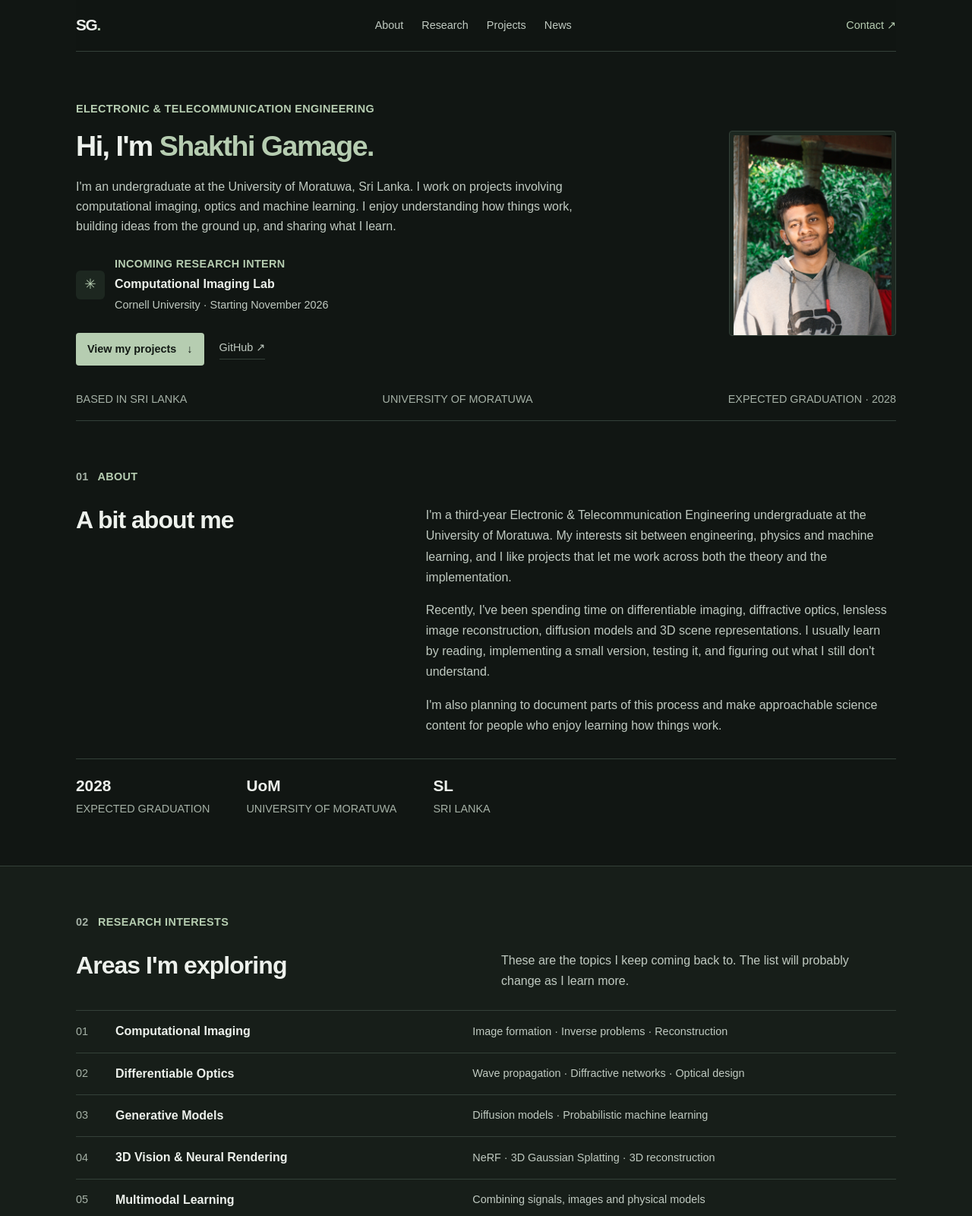
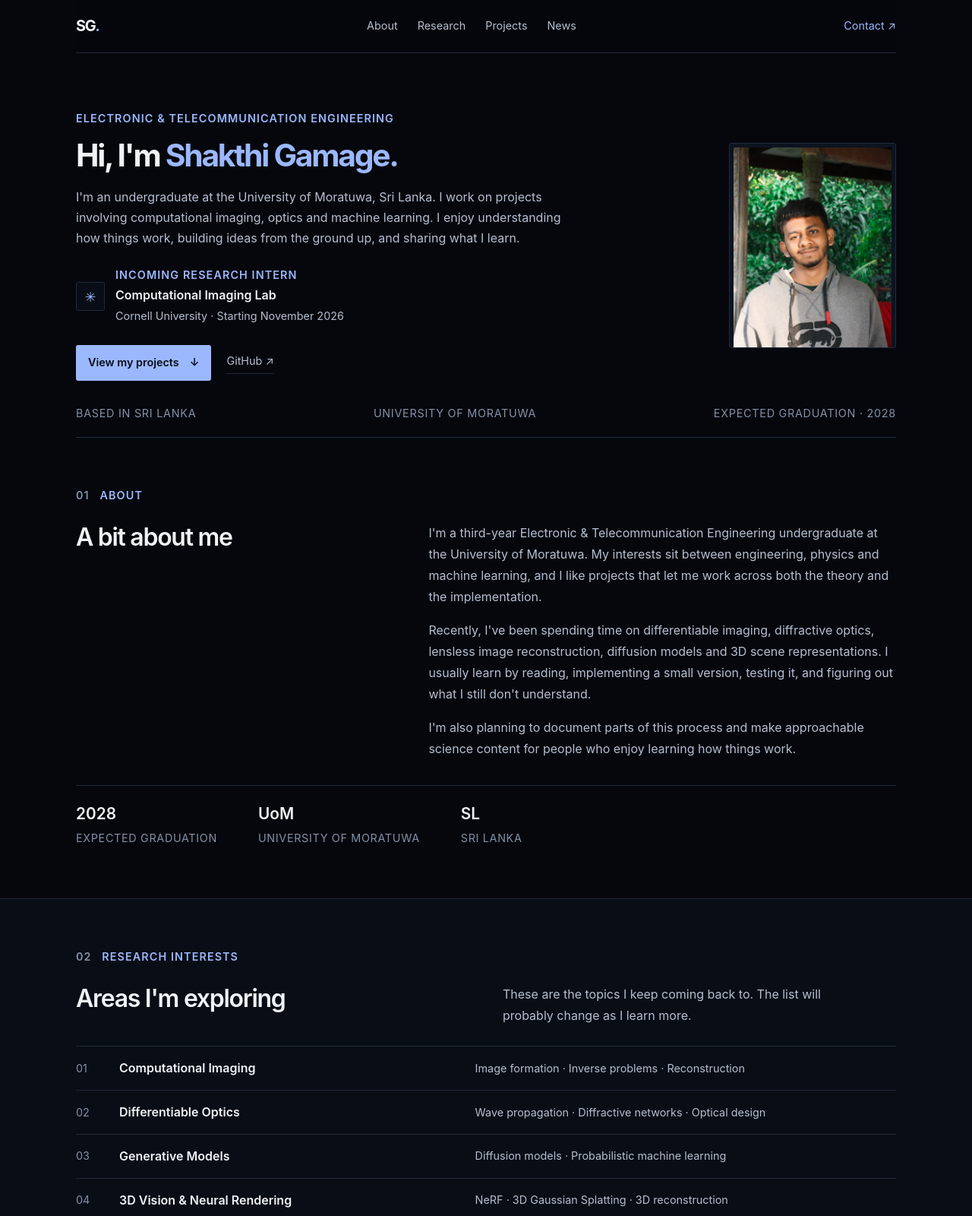
Before and after one commit to GamageShakthi/GamageShakthi.github.io, a plain HTML site: page index.html in a window 1280 px wide. Shown: the top 1600 px of the page at 76% size. Drawn offline with Linux system fonts and the light colour scheme.

Commit message:
Replace content

```diff
--- a/styles.css
+++ b/styles.css
@@ -1,13 +1,18 @@
+/* Shakthi Gamage | midnight theme
+   Minimal editorial layout. No gradients, glow effects or oversized cards. */
+
 :root {
   color-scheme: dark;
-  --bg: #111613;
-  --surface: #171e19;
-  --surface-raised: #1d2720;
-  --text: #edf1ec;
-  --muted: #c0cac1;
-  --soft: #a5b1a6;
-  --line: #344139;
-  --accent: #b6cdb1;
+  --bg: #05070c;
+  --surface: #090d15;
+  --surface-raised: #0d1320;
+  --surface-soft: #111a2a;
+  --text: #f0f3f8;
+  --muted: #b5bfd0;
+  --soft: #8491a7;
+  --line: #202b3d;
+  --accent: #9bb8ff;
+  --accent-strong: #c2d2ff;
   --content: 1080px;
   --heading: 2rem;
   --body: 1rem;
@@ -15,22 +20,23 @@
 }
 
 * { box-sizing: border-box; }
-html { scroll-behavior: smooth; scroll-padding-top: 78px; }
+html { scroll-behavior: smooth; scroll-padding-top: 78px; background: var(--bg); }
 body {
   margin: 0;
-  background: var(--bg);
+  background: var(--bg) !important;
   color: var(--text);
-  font-family: Arial, Helvetica, sans-serif;
+  font-family: Inter, ui-sans-serif, system-ui, -apple-system, BlinkMacSystemFont, "Segoe UI", sans-serif;
   font-size: var(--body);
-  line-height: 1.65;
+  line-height: 1.68;
   -webkit-font-smoothing: antialiased;
+  text-rendering: optimizeLegibility;
 }
 a { color: inherit; text-decoration: none; }
 img { display: block; max-width: 100%; }
 .page-shell { width: min(calc(100% - 48px), var(--content)); margin: 0 auto; }
 
 .nav {
-  min-height: 68px;
+  min-height: 70px;
   display: flex;
   align-items: center;
   justify-content: space-between;
@@ -38,14 +44,15 @@ img { display: block; max-width: 100%; }
   position: sticky;
   top: 0;
   z-index: 10;
-  background: rgba(17, 22, 19, 0.97);
+  background: rgba(5, 7, 12, 0.97);
   border-bottom: 1px solid var(--line);
 }
-.wordmark { font-size: 1.3rem; font-weight: 700; letter-spacing: -0.06em; }
+.wordmark { font-size: 1.25rem; font-weight: 700; letter-spacing: -0.07em; }
 .wordmark span { color: var(--accent); }
-.nav-links { display: flex; gap: 24px; color: var(--muted); font-size: var(--small); }
+.nav-links { display: flex; gap: 26px; color: var(--muted); font-size: var(--small); }
+.nav-links a, .nav-contact, .text-link, .project-link, .compact-projects a, .social-links a { transition: color 150ms ease; }
 .nav-links a:hover, .nav-contact:hover, .text-link:hover,
-.project-link:hover, .compact-projects a:hover, .social-links a:hover { color: var(--accent); }
+.project-link:hover, .compact-projects a:hover, .social-links a:hover { color: var(--accent-strong); }
 .nav-contact { color: var(--accent); font-size: var(--small); }
 
 .eyebrow, .section-label, .role-kicker, .project-meta, .project-group-title,
@@ -53,32 +60,33 @@ img { display: block; max-width: 100%; }
   color: var(--accent);
   font-size: var(--small);
   font-weight: 600;
-  letter-spacing: 0.025em;
+  letter-spacing: 0.075em;
+  line-height: 1.45;
 }
 .hero {
-  min-height: 460px;
-  padding: 64px 0 72px;
+  min-height: 485px;
+  padding: 76px 0 74px;
   display: grid;
   grid-template-columns: minmax(0, 1.5fr) minmax(180px, 0.65fr);
   align-items: center;
-  gap: 52px;
+  gap: 54px;
   position: relative;
 }
 .hero h1 {
-  margin: 12px 0 18px;
-  font-size: 2.35rem;
-  line-height: 1.18;
-  letter-spacing: -0.04em;
+  margin: 13px 0 18px;
+  font-size: 2.55rem;
+  line-height: 1.14;
+  letter-spacing: -0.055em;
   font-weight: 650;
 }
 .hero h1 span { color: var(--accent); }
 .hero-intro { max-width: 660px; color: var(--muted); margin: 0; }
-.hero-role { display: flex; align-items: center; gap: 13px; margin: 24px 0; }
+.hero-role { display: flex; align-items: center; gap: 14px; margin: 26px 0; }
 .role-mark {
   width: 38px; height: 38px; flex: 0 0 auto;
   display: grid; place-items: center;
-  border-radius: 6px; background: var(--surface-raised);
-  color: var(--accent); font-size: 1.15rem;
+  border: 1px solid var(--line); border-radius: 3px;
+  background: var(--surface); color: var(--accent); font-size: 1.1rem;
 }
 .hero-role div { display: grid; gap: 2px; }
 .hero-role strong { font-size: var(--body); font-weight: 600; }
@@ -86,40 +94,41 @@ img { display: block; max-width: 100%; }
 .hero-actions { display: flex; align-items: center; gap: 20px; }
 .button {
   display: inline-flex; align-items: center; gap: 14px;
-  padding: 10px 15px; border-radius: 4px;
+  padding: 10px 15px; border: 1px solid transparent; border-radius: 3px;
   font-size: var(--small); font-weight: 600;
+  transition: background 150ms ease, border-color 150ms ease, color 150ms ease;
 }
-.button-dark { color: #121914; background: var(--accent); }
-.button-dark:hover { background: #c9dbc4; }
+.button-dark { color: #070b14; background: var(--accent); }
+.button-dark:hover { color: #03050a; background: var(--accent-strong); }
 .text-link { color: var(--muted); font-size: var(--small); border-bottom: 1px solid var(--line); padding-bottom: 3px; }
 .hero-visual { width: 100%; max-width: 220px; justify-self: end; }
 .hero-bottomline {
-  position: absolute; left: 0; right: 0; bottom: 16px;
+  position: absolute; left: 0; right: 0; bottom: 18px;
   display: flex; justify-content: space-between; gap: 14px;
-  color: var(--soft); font-size: var(--small);
+  color: var(--soft); font-size: var(--small); letter-spacing: 0.05em;
 }
 
-.section { padding: 62px 0; border-top: 1px solid var(--line); }
-.section-label { margin-bottom: 24px; }
-.section-label span { color: var(--soft); margin-right: 8px; }
-h2 { margin: 0; font-size: var(--heading); line-height: 1.25; letter-spacing: -0.03em; font-weight: 600; }
-h3 { margin: 0; font-size: var(--body); line-height: 1.4; font-weight: 600; }
+.section { padding: 66px 0; border-top: 1px solid var(--line); }
+.section-label { margin-bottom: 25px; }
+.section-label span { color: var(--soft); margin-right: 9px; }
+h2 { margin: 0; font-size: var(--heading); line-height: 1.25; letter-spacing: -0.04em; font-weight: 620; }
+h3 { margin: 0; font-size: var(--body); line-height: 1.4; font-weight: 620; }
 p { margin-top: 0; }
 .about-grid, .background-grid, .recognition-grid {
-  display: grid; grid-template-columns: 0.8fr 1.2fr; gap: 48px;
+  display: grid; grid-template-columns: 0.8fr 1.2fr; gap: 54px;
 }
 .about-copy p, .feature-copy p, .projects-heading p, .research-heading p,
 .news-heading p, .section-intro {
-  color: var(--muted); font-size: var(--body); line-height: 1.7;
+  color: var(--muted); font-size: var(--body); line-height: 1.75;
 }
 .about-copy p:last-child { margin-bottom: 0; }
 .quick-facts {
-  display: flex; flex-wrap: wrap; gap: 48px;
-  margin-top: 30px; padding-top: 18px; border-top: 1px solid var(--line);
+  display: flex; flex-wrap: wrap; gap: 54px;
+  margin-top: 34px; padding-top: 20px; border-top: 1px solid var(--line);
 }
 .quick-facts div { display: grid; gap: 2px; }
-.fact-number { font-size: 1.3rem; font-weight: 600; }
-.fact-label { color: var(--soft); font-size: var(--small); }
+.fact-number { font-size: 1.3rem; font-weight: 620; }
+.fact-label { color: var(--soft); font-size: var(--small); letter-spacing: 0.045em; }
 
 .research-section, .background-section, .news-section {
   background: var(--surface);
@@ -129,14 +138,14 @@ p { margin-top: 0; }
   padding-right: max(24px, calc((100vw - var(--content)) / 2));
 }
 .research-heading, .projects-heading, .news-heading {
-  display: grid; grid-template-columns: 1fr 1fr; gap: 40px;
-  align-items: start; margin-bottom: 25px;
+  display: grid; grid-template-columns: 1fr 1fr; gap: 44px;
+  align-items: start; margin-bottom: 26px;
 }
 .research-heading p, .projects-heading p, .news-heading p { max-width: 480px; margin: 0; }
 .interest-list { border-top: 1px solid var(--line); }
 .interest-list > div {
-  display: grid; grid-template-columns: 38px minmax(205px, 0.9fr) 1.1fr;
-  align-items: center; gap: 14px; padding: 14px 0;
+  display: grid; grid-template-columns: 42px minmax(205px, 0.9fr) 1.1fr;
+  align-items: center; gap: 15px; padding: 15px 0;
   border-bottom: 1px solid var(--line);
 }
 .interest-list > div > span { color: var(--soft); font-size: var(--small); }
@@ -145,83 +154,82 @@ p { margin-top: 0; }
 
 .feature-band {
   display: grid; grid-template-columns: 270px minmax(0, 1fr);
-  align-items: center; gap: 44px; padding: 42px 0;
-  border-top: 1px solid var(--line); border-bottom: 1px solid var(--line);
+  align-items: center; gap: 48px; padding: 46px 0;
+  border-bottom: 1px solid var(--line);
 }
 .feature-image-wrap { width: 100%; max-width: 270px; }
 .feature-copy { max-width: 630px; }
-.feature-copy h2 { margin: 8px 0 12px; }
+.feature-copy h2 { margin: 9px 0 12px; }
 .feature-copy p { margin-bottom: 14px; }
 .feature-copy .text-link { display: inline-block; }
 
-.projects-heading { margin-bottom: 26px; }
+.projects-heading { margin-bottom: 28px; }
 .project-group-title {
-  margin: 28px 0 15px; padding-bottom: 9px;
+  margin: 30px 0 16px; padding-bottom: 10px;
   border-bottom: 1px solid var(--line);
 }
-.project-group-title span { color: var(--soft); margin-right: 8px; }
+.project-group-title span { color: var(--soft); margin-right: 9px; }
 .project-grid { display: grid; grid-template-columns: repeat(3, minmax(0, 1fr)); gap: 24px; }
 .project-grid.two { grid-template-columns: repeat(2, minmax(0, 1fr)); }
 .project-card { min-width: 0; }
-.project-meta { display: flex; justify-content: space-between; margin: 12px 0 7px; }
+.project-meta { display: flex; justify-content: space-between; margin: 13px 0 7px; }
 .project-card h3 { margin-bottom: 7px; }
-.project-card p { color: var(--muted); font-size: var(--body); line-height: 1.6; margin-bottom: 10px; }
+.project-card p { color: var(--muted); font-size: var(--body); line-height: 1.65; margin-bottom: 10px; }
 .tags { display: flex; flex-wrap: wrap; gap: 7px; margin: 12px 0; }
 .tags span, .skill-cloud span {
-  border: 1px solid var(--line); border-radius: 4px;
+  border: 1px solid var(--line); border-radius: 2px;
   padding: 4px 8px; color: var(--muted); font-size: var(--small);
+  background: rgba(255,255,255,0.015);
 }
 .project-link, .compact-projects a { color: var(--accent); font-size: var(--small); }
 .compact-projects { border-top: 1px solid var(--line); }
 .compact-projects article {
   display: flex; justify-content: space-between; align-items: center; gap: 25px;
-  padding: 16px 0; border-bottom: 1px solid var(--line);
+  padding: 17px 0; border-bottom: 1px solid var(--line);
 }
 .compact-projects h3 { margin: 3px 0; }
-.compact-projects p { margin: 0; color: var(--muted); font-size: var(--body); line-height: 1.6; }
+.compact-projects p { margin: 0; color: var(--muted); font-size: var(--body); line-height: 1.65; }
 .timeline { border-top: 1px solid var(--line); }
 .timeline-item {
   display: grid; grid-template-columns: 125px 1fr; gap: 16px;
-  padding: 17px 0; border-bottom: 1px solid var(--line);
+  padding: 18px 0; border-bottom: 1px solid var(--line);
 }
 .timeline-item p { color: var(--muted); margin: 4px 0; }
 .timeline-item small { color: var(--soft); font-size: var(--small); }
-.skills-wrap { margin-top: 30px; padding-top: 18px; border-top: 1px solid var(--line); }
+.skills-wrap { margin-top: 34px; padding-top: 18px; border-top: 1px solid var(--line); }
 .skills-wrap h3 { margin-bottom: 12px; }
 .skill-cloud { display: flex; flex-wrap: wrap; gap: 8px; }
 .recognition-list { border-top: 1px solid var(--line); }
-.recognition-list > div {
-  display: grid; gap: 3px; padding: 12px 0;
-  border-bottom: 1px solid var(--line);
-}
+.recognition-list > div { display: grid; gap: 3px; padding: 13px 0; border-bottom: 1px solid var(--line); }
 .recognition-list strong { font-size: var(--body); font-weight: 600; }
 .recognition-list span { color: var(--muted); font-size: var(--small); }
-.photo-gallery { display: grid; grid-template-columns: repeat(2, minmax(0, 1fr)); gap: 18px; margin-top: 26px; }
+.photo-gallery { display: grid; grid-template-columns: repeat(2, minmax(0, 1fr)); gap: 20px; margin-top: 30px; }
 
 .news-list { border-top: 1px solid var(--line); }
 .news-item {
   display: grid; grid-template-columns: 170px 1fr; gap: 22px;
-  padding: 18px 0; border-bottom: 1px solid var(--line);
+  padding: 20px 0; border-bottom: 1px solid var(--line);
 }
 .news-date, .news-tag { font-size: var(--small); }
 .news-date span { color: var(--soft); }
 .news-item h3 { margin: 4px 0; }
-.news-item p { margin: 0; color: var(--muted); font-size: var(--body); line-height: 1.6; }
+.news-item p { margin: 0; color: var(--muted); font-size: var(--body); line-height: 1.65; }
 .youtube-band {
   display: grid; grid-template-columns: 48px minmax(0, 1fr) auto;
-  align-items: center; gap: 22px; padding: 34px 0;
+  align-items: center; gap: 22px; padding: 38px 0;
   border-bottom: 1px solid var(--line);
 }
 .youtube-symbol {
   width: 44px; height: 44px; display: grid; place-items: center;
-  border-radius: 50%; color: var(--accent); background: var(--surface-raised);
+  border: 1px solid var(--line); border-radius: 3px;
+  color: var(--accent); background: var(--surface);
 }
 .youtube-band h2 { margin: 6px 0; }
 .youtube-band p { color: var(--muted); margin: 0; }
 .youtube-band .eyebrow { font-size: var(--small); }
-.button-light { background: var(--surface-raised); border: 1px solid var(--line); color: var(--text); }
-.button-light:hover { color: var(--accent); border-color: var(--accent); }
-.contact-section { padding: 62px 0; text-align: center; }
+.button-light { background: transparent; border-color: var(--line); color: var(--text); }
+.button-light:hover { color: var(--accent-strong); border-color: var(--accent); background: var(--surface); }
+.contact-section { padding: 68px 0; text-align: center; }
 .contact-section .section-label { text-align: center; }
 .contact-section h2 { margin-bottom: 18px; }
 .contact-email { display: inline-block; color: var(--accent); font-size: 1.1rem; border-bottom: 1px solid var(--line); padding-bottom: 5px; }
@@ -233,11 +241,11 @@ footer {
   color: var(--soft); font-size: var(--small);
 }
 
-/* All photos, diagrams and animations stay inside aligned frames. */
+/* Keep the complete source image visible, including the NeRF animation. */
 .image-frame {
   position: relative; width: 100%; margin: 0; overflow: hidden;
   display: grid; place-items: center;
-  background: var(--surface-raised); border: 1px solid var(--line); border-radius: 4px;
+  background: var(--surface-raised); border: 1px solid var(--line); border-radius: 3px;
 }
 .image-frame img {
   display: none; width: 100%; height: 100%;
@@ -263,10 +271,10 @@ footer {
   .page-shell { width: min(calc(100% - 36px), var(--content)); }
   .nav { min-height: 64px; gap: 14px; }
   .nav-links { gap: 14px; }
-  .hero { min-height: 0; padding: 50px 0 70px; grid-template-columns: 1fr; gap: 24px; }
+  .hero { min-height: 0; padding: 52px 0 72px; grid-template-columns: 1fr; gap: 24px; }
   .hero-visual { max-width: 190px; justify-self: start; }
   .hero-bottomline { flex-wrap: wrap; }
-  .section { padding: 52px 0; }
+  .section { padding: 54px 0; }
   .about-grid, .background-grid, .recognition-grid { grid-template-columns: 1fr; gap: 20px; }
   .research-section, .background-section, .news-section {
     margin-left: -18px; margin-right: -18px; padding-left: 18px; padding-right: 18px;
```
Also changed, not shown: index.html (+2 -2 lines), 1 other file.
